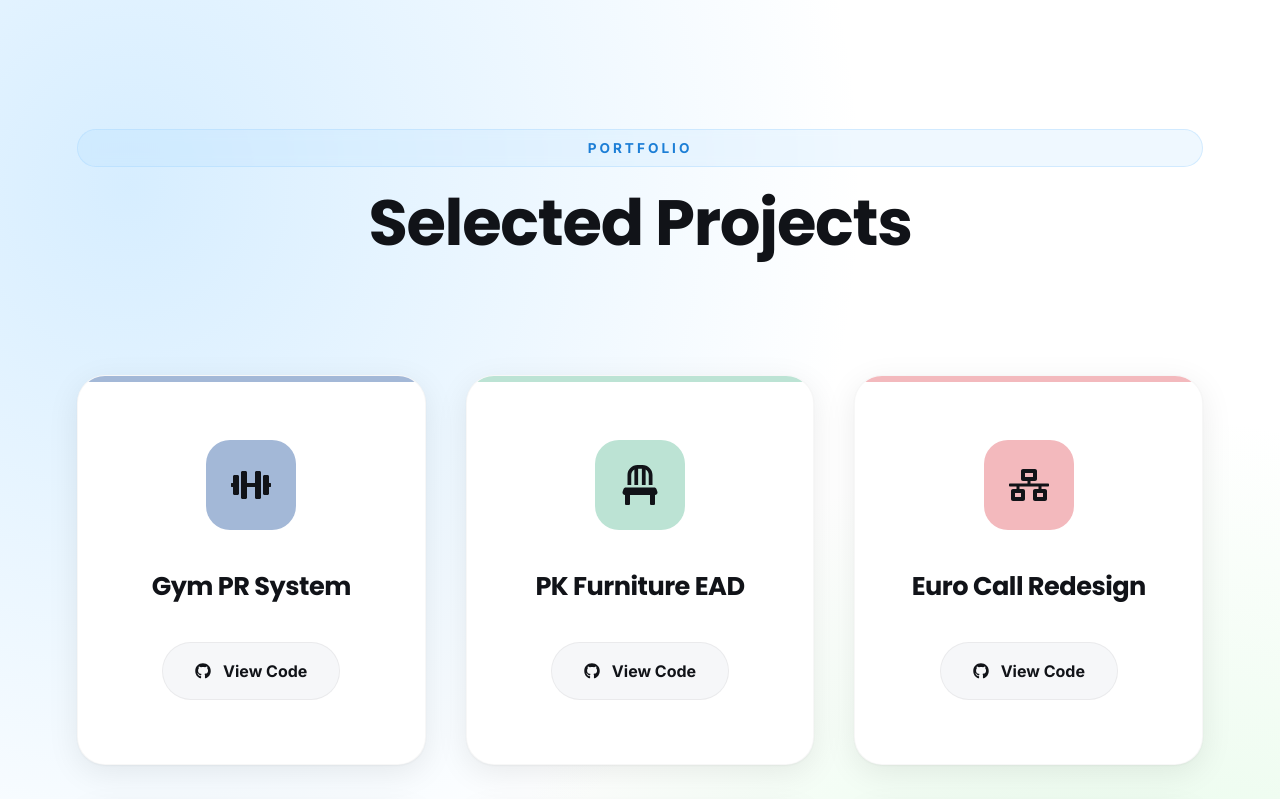
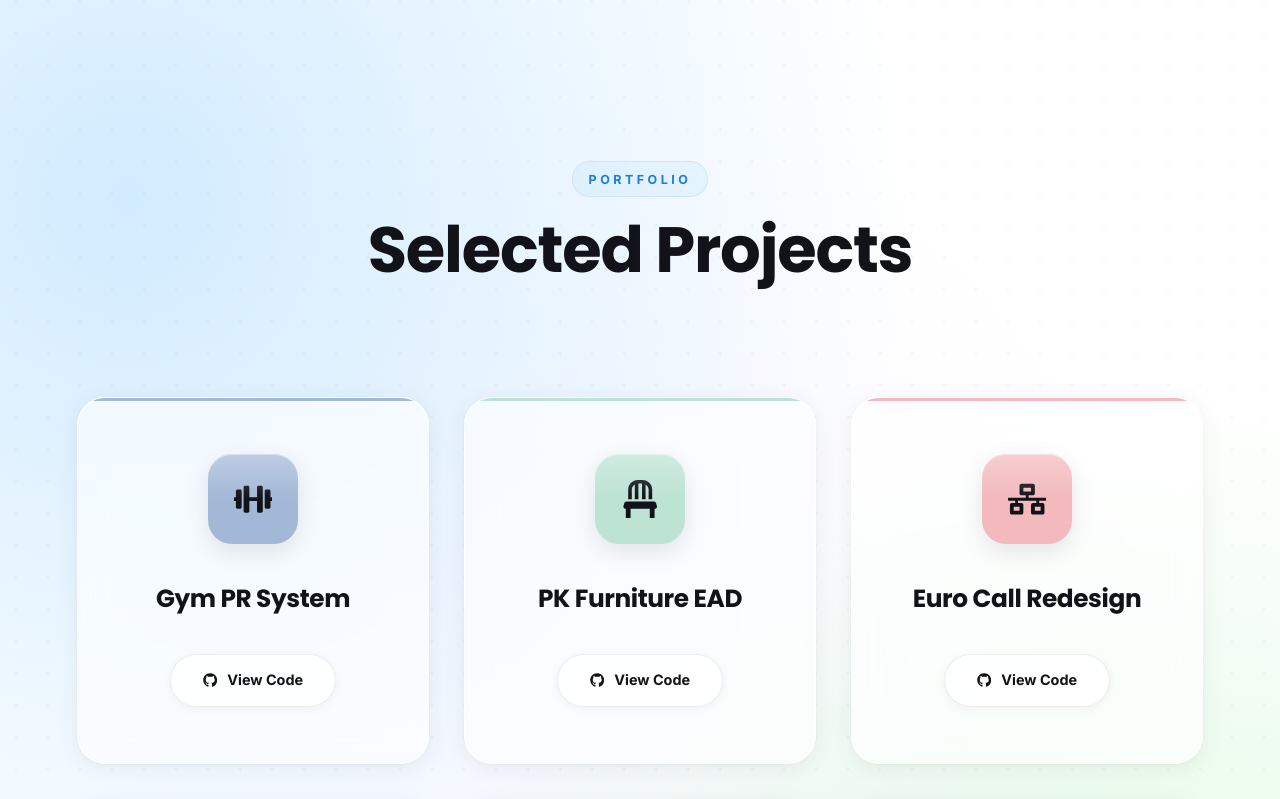
Before and after one commit to DDananjaya/DayJay-Solutions, a React (Vite) app: page / in a window 1280 px wide. Shown: the part 2020-2819 px from the top of the page. Built offline with nearby package versions, Linux system fonts and the light colour scheme.

Commit message:
Update Projects.css

```diff
--- a/src/CSS/Projects.css
+++ b/src/CSS/Projects.css
@@ -1,129 +1,252 @@
-/* src/CSS/Projects.css */
+/* ═══════════════════════════════════════════════
+   Projects.css — Modern Glass UI
+   ═══════════════════════════════════════════════ */
 
 .projects-section {
-    padding: 10rem 6%;
+  padding: 11rem 6%;
   overflow-x: hidden;
   width: 100%;
+  position: relative;
   background:
-            radial-gradient(ellipse at 10% 15%, rgba(165, 216, 255, 0.45) 0%, transparent 45%),
-            radial-gradient(ellipse at 90% 85%, rgba(178, 242, 187, 0.45) 0%, transparent 45%),
+    radial-gradient(ellipse at 10% 15%, rgba(165, 216, 255, 0.5) 0%, transparent 48%),
+    radial-gradient(ellipse at 90% 88%, rgba(178, 242, 187, 0.5) 0%, transparent 48%),
+    radial-gradient(ellipse at 50% 50%, rgba(208, 191, 255, 0.1) 0%, transparent 60%),
     #ffffff;
 }
 
+/* Subtle dot grid texture */
+.projects-section::before {
+  content: '';
+  position: absolute;
+  inset: 0;
+  background-image: radial-gradient(circle, rgba(0,0,0,0.06) 1px, transparent 1px);
+  background-size: 32px 32px;
+  pointer-events: none;
+  opacity: 0.6;
+}
+
+/* ── Header ── */
 .projects-header {
   text-align: center;
   margin-bottom: 7rem;
+  position: relative;
 }
 
 .section-tag {
-    color: var(--secondary-dark);
+  display: inline-block;
+  color: var(--secondary-dark, #1c7ed6);
   font-weight: 700;
   text-transform: uppercase;
-    letter-spacing: 3px;
-    font-size: 0.85rem;
-    display: block;
-    margin-bottom: 1rem;
+  letter-spacing: 3.5px;
+  font-size: 0.78rem;
+  margin-bottom: 1.1rem;
+  padding: 0.4rem 1rem;
+  background: rgba(165, 216, 255, 0.18);
+  border: 1px solid rgba(165, 216, 255, 0.4);
+  border-radius: 999px;
+  backdrop-filter: blur(6px);
 }
 
 .projects-title {
-    font-size: clamp(2.8rem, 5vw, 4rem);
-    color: var(--text-main);
+  font-size: clamp(2.6rem, 5vw, 4rem);
+  color: var(--text-main, #111318);
+  letter-spacing: -1.2px;
+  line-height: 1.1;
 }
 
+/* ── Grid ── */
 .projects-grid {
   display: grid;
   grid-template-columns: repeat(auto-fit, minmax(280px, 1fr));
-    gap: 2.5rem;
+  gap: 2.2rem;
+  position: relative;
 }
 
+/* ── Cards ── */
 .project-glass-card {
-    background: var(--white);
-    border-radius: var(--radius-lg);
-    padding: 4rem 3rem;
+  background: rgba(255, 255, 255, 0.62);
+  backdrop-filter: blur(20px);
+  -webkit-backdrop-filter: blur(20px);
+  border: 1px solid rgba(255, 255, 255, 0.78);
+  border-radius: 28px;
+  padding: 3.5rem 2.8rem;
   text-align: center;
   display: flex;
   flex-direction: column;
   align-items: center;
-    transition: var(--transition-smooth);
-    box-shadow: var(--shadow-soft);
-    border: 1px solid rgba(0, 0, 0, 0.03);
   position: relative;
   overflow: hidden;
+  cursor: pointer;
+
+  box-shadow:
+    0 4px 24px rgba(0, 0, 0, 0.06),
+    0 1px 4px rgba(0, 0, 0, 0.04),
+    inset 0 1px 0 rgba(255, 255, 255, 0.9);
+
+  transition:
+    transform    0.5s cubic-bezier(0.34, 1.56, 0.64, 1),
+    box-shadow   0.4s ease,
+    border-color 0.3s ease,
+    background   0.3s ease;
 }
 
+/* Top gradient accent line */
 .project-glass-card::before {
   content: '';
   position: absolute;
   top: 0;
   left: 0;
-    width: 100%;
-    height: 6px;
-    background: var(--accent, var(--primary));
+  right: 0;
+  height: 3px;
+  background: var(--accent, linear-gradient(90deg, var(--primary-dark, #52c46a), var(--secondary-dark, #1c7ed6)));
+  border-radius: 28px 28px 0 0;
+  transition: height 0.3s ease;
+}
+
+/* Shimmer overlay on hover */
+.project-glass-card::after {
+  content: '';
+  position: absolute;
+  inset: 0;
+  border-radius: inherit;
+  background: linear-gradient(135deg,
+    rgba(255,255,255,0.25) 0%,
+    transparent 50%,
+    rgba(255,255,255,0.08) 100%);
+  opacity: 0;
+  transition: opacity 0.35s ease;
+  pointer-events: none;
 }
 
 .project-glass-card:hover {
-    transform: translateY(-15px);
-    box-shadow: var(--shadow-float);
-    border-color: var(--accent, var(--primary));
+  transform: translateY(-18px) scale(1.01);
+  background: rgba(255, 255, 255, 0.78);
+  border-color: rgba(255, 255, 255, 0.95);
+  box-shadow:
+    0 32px 80px rgba(0, 0, 0, 0.12),
+    0 8px 24px rgba(0, 0, 0, 0.06),
+    inset 0 1px 0 rgba(255,255,255,1);
 }
 
+.project-glass-card:hover::before { height: 5px; }
+.project-glass-card:hover::after  { opacity: 1; }
+
+/* ── Icon wrapper ── */
 .project-icon-wrapper {
   width: 90px;
   height: 90px;
-    background: var(--accent, var(--primary));
+  background: var(--accent, var(--primary, #B2F2BB));
   border-radius: 24px;
   display: flex;
   justify-content: center;
   align-items: center;
-    font-size: 2.5rem;
-    color: var(--text-main);
+  font-size: 2.4rem;
+  color: var(--text-main, #111318);
   margin-bottom: 2.5rem;
-    transition: var(--transition-smooth);
+  position: relative;
+  overflow: hidden;
+  box-shadow:
+    0 8px 24px rgba(0, 0, 0, 0.1),
+    inset 0 1px 0 rgba(255,255,255,0.4);
+
+  transition:
+    transform  0.5s cubic-bezier(0.34, 1.56, 0.64, 1),
+    box-shadow 0.35s ease;
+}
+
+.project-icon-wrapper::after {
+  content: '';
+  position: absolute;
+  top: 0;
+  left: 0;
+  right: 0;
+  height: 50%;
+  background: linear-gradient(rgba(255,255,255,0.3), transparent);
+  border-radius: 24px 24px 0 0;
 }
 
 .project-glass-card:hover .project-icon-wrapper {
-    transform: scale(1.1) rotate(6deg);
+  transform: scale(1.12) rotate(8deg);
+  box-shadow: 0 16px 40px rgba(0, 0, 0, 0.15);
 }
 
+/* ── Project name ── */
 .project-name {
-    font-size: 1.6rem;
+  font-size: 1.55rem;
   margin-bottom: 2.5rem;
   font-weight: 700;
-    color: var(--text-main);
+  color: var(--text-main, #111318);
+  letter-spacing: -0.4px;
+  line-height: 1.2;
 }
 
+/* ── GitHub button ── */
 .github-btn {
-    padding: 0.9rem 2rem;
-    background: var(--bg-off);
-    color: var(--text-main);
-    border-radius: 50px;
+  padding: 0.85rem 2rem;
+  background: rgba(255, 255, 255, 0.6);
+  backdrop-filter: blur(10px);
+  -webkit-backdrop-filter: blur(10px);
+  border: 1px solid rgba(0, 0, 0, 0.07);
+  color: var(--text-main, #111318);
+  border-radius: 999px;
   font-weight: 700;
+  font-size: 0.9rem;
   display: flex;
   align-items: center;
-    gap: 12px;
+  gap: 10px;
   margin-top: auto;
-    border: 1px solid rgba(0, 0, 0, 0.05);
+  text-decoration: none;
+  box-shadow: 0 2px 10px rgba(0, 0, 0, 0.05), inset 0 1px 0 rgba(255,255,255,0.8);
+  transition:
+    background  0.3s ease,
+    transform   0.35s cubic-bezier(0.34, 1.56, 0.64, 1),
+    box-shadow  0.3s ease;
 }
 
 .github-btn:hover {
-    background: var(--text-main);
-    color: var(--white);
-    transform: scale(1.05);
+  background: var(--text-main, #111318);
+  color: var(--white, #fff);
+  border-color: transparent;
+  transform: scale(1.06);
+  box-shadow: 0 8px 24px rgba(0, 0, 0, 0.18);
 }
 
+/* ── Empty placeholder card ── */
 .empty-card {
-    border: 2px dashed rgba(0, 0, 0, 0.08);
-    background: transparent;
+  border: 2px dashed rgba(165, 216, 255, 0.4);
+  background: rgba(255, 255, 255, 0.25);
   box-shadow: none;
 }
 
+.empty-card:hover {
+  background: rgba(165, 216, 255, 0.08);
+  border-color: rgba(165, 216, 255, 0.65);
+}
+
+/* Staggered card entrance */
+.project-glass-card {
+  animation: cardFadeUp 0.6s var(--ease-smooth, cubic-bezier(0.23,1,0.32,1)) both;
+}
+
+.projects-grid > :nth-child(1) { animation-delay: 0s;    }
+.projects-grid > :nth-child(2) { animation-delay: 0.08s; }
+.projects-grid > :nth-child(3) { animation-delay: 0.16s; }
+.projects-grid > :nth-child(4) { animation-delay: 0.24s; }
+.projects-grid > :nth-child(5) { animation-delay: 0.32s; }
+.projects-grid > :nth-child(6) { animation-delay: 0.40s; }
+
+@keyframes cardFadeUp {
+  from { opacity: 0; transform: translateY(32px) scale(0.97); }
+  to   { opacity: 1; transform: translateY(0)    scale(1);    }
+}
+
+/* ════════════════════════════
+   RESPONSIVE
+   ════════════════════════════ */
 @media screen and (max-width: 768px) {
-    .projects-section { padding: 6rem 5%; }
-    .projects-header { margin-bottom: 4rem; }
-    .projects-grid {
-        grid-template-columns: 1fr;
-        gap: 2rem;
+  .projects-section  { padding: 6rem 5%; }
+  .projects-header   { margin-bottom: 4rem; }
+  .projects-grid     { grid-template-columns: 1fr; gap: 1.8rem; }
+  .project-glass-card { padding: 3rem 2rem; }
+  .projects-title    { font-size: clamp(2rem, 8vw, 3rem); }
 }
-    .project-glass-card { padding: 3rem 2rem; }
-    .projects-title { font-size: clamp(2rem, 8vw, 3rem); }
-}
```
Lines whose indentation alone changed are shown as unchanged.
